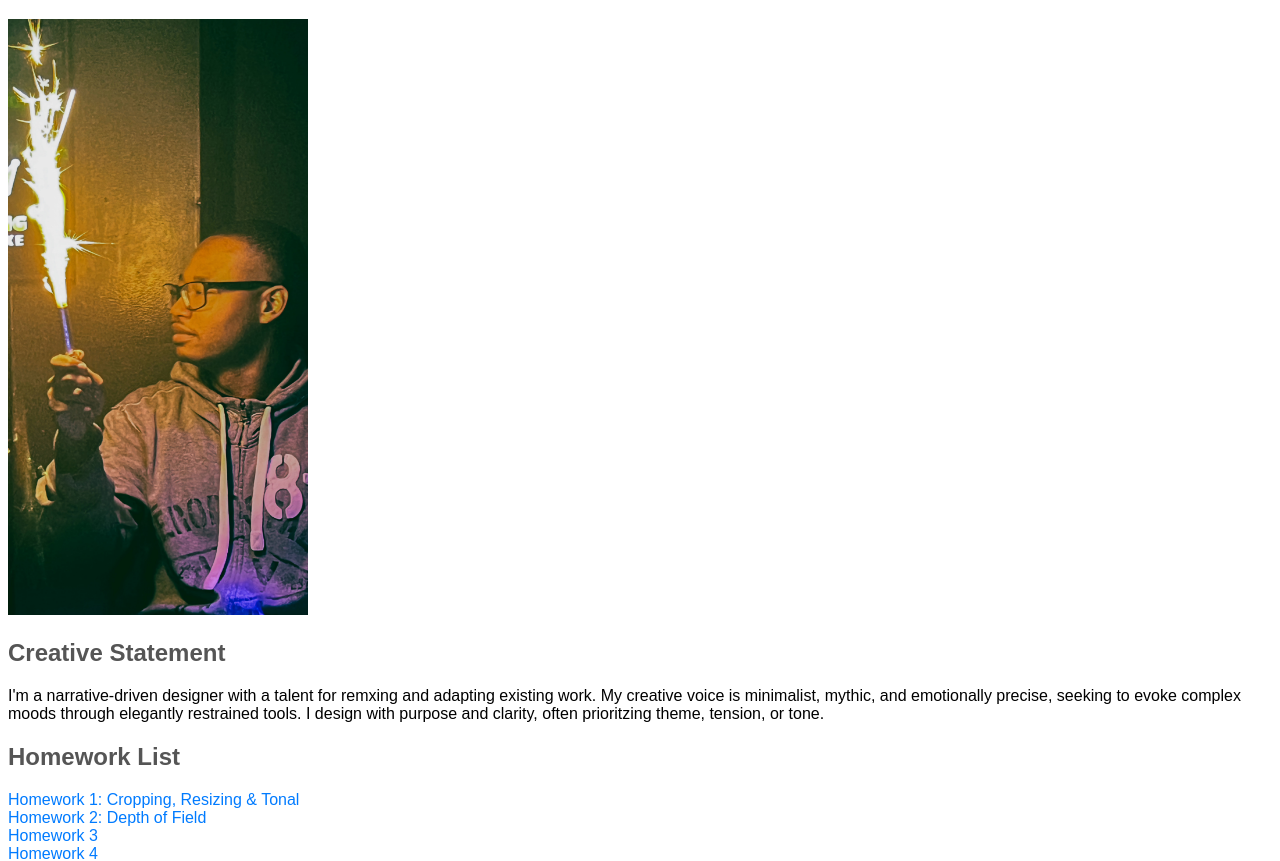
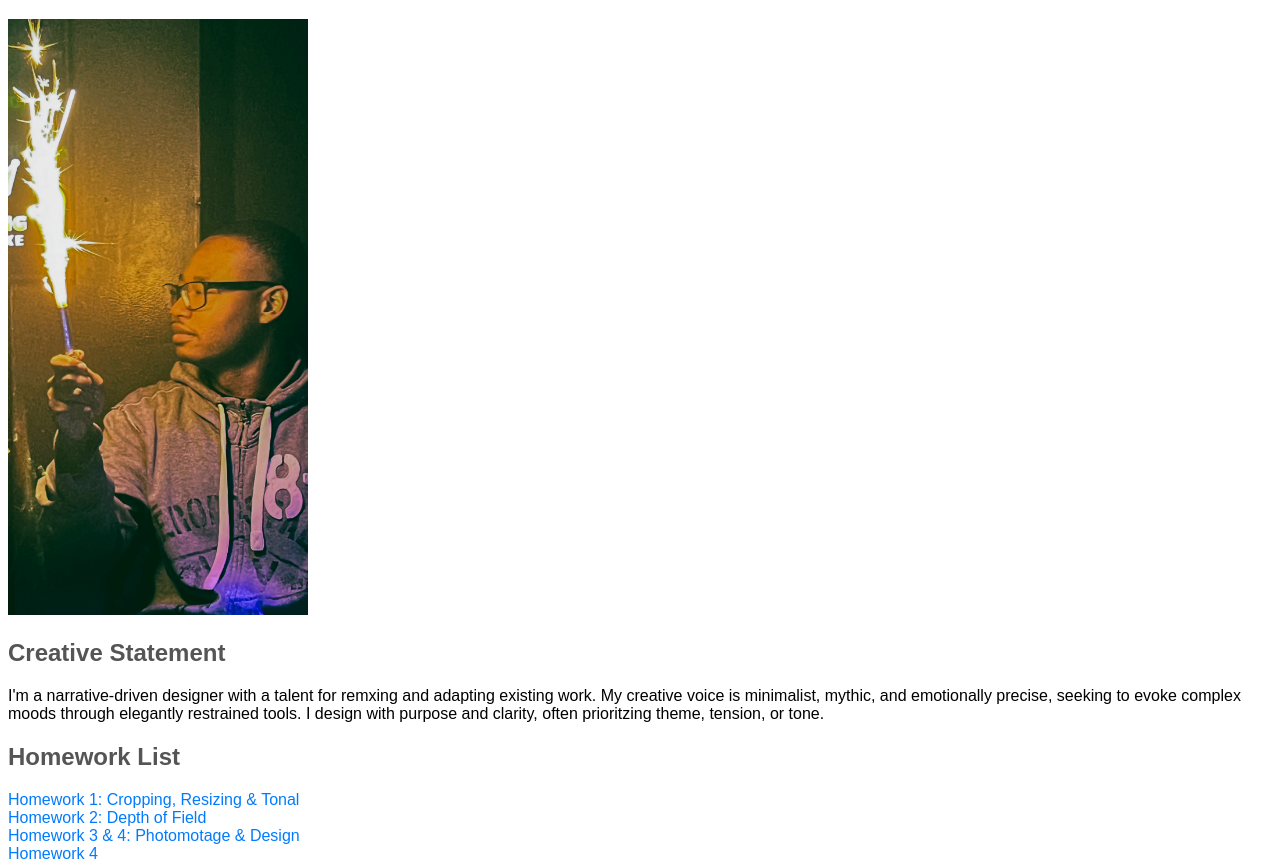
Before and after one commit to evanbrown-eng/media150, a plain HTML site: page index.html in a window 1280 px wide. Shown: the part 98-959 px from the top of the page. Drawn offline with Linux system fonts and the light colour scheme.

Commit message:
Fix spelling and update homework links in index.html
Corrected spelling errors and updated homework links.

```diff
--- a/index.html
+++ b/index.html
@@ -55,7 +55,7 @@
                 <a href="homework2.html">Homework 2: Depth of Field</a>
             </li>
             <li>
-                <a href="homework3.html">Homework 3</a>
+                <a href="homework34.html">Homework 3 & 4: Photomotage & Design</a>
             </li>
             <li>
                 <a href="homework4.html">Homework 4</a>
```
